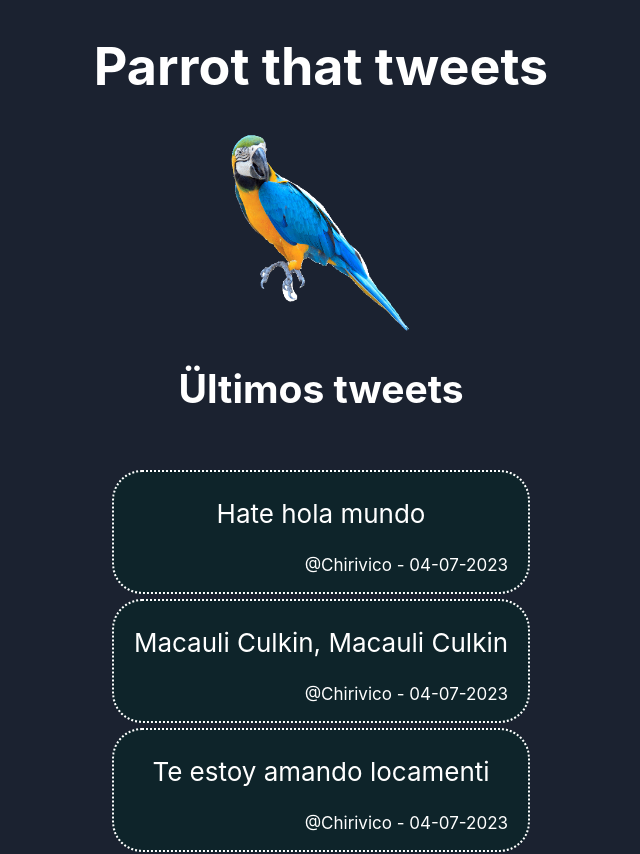
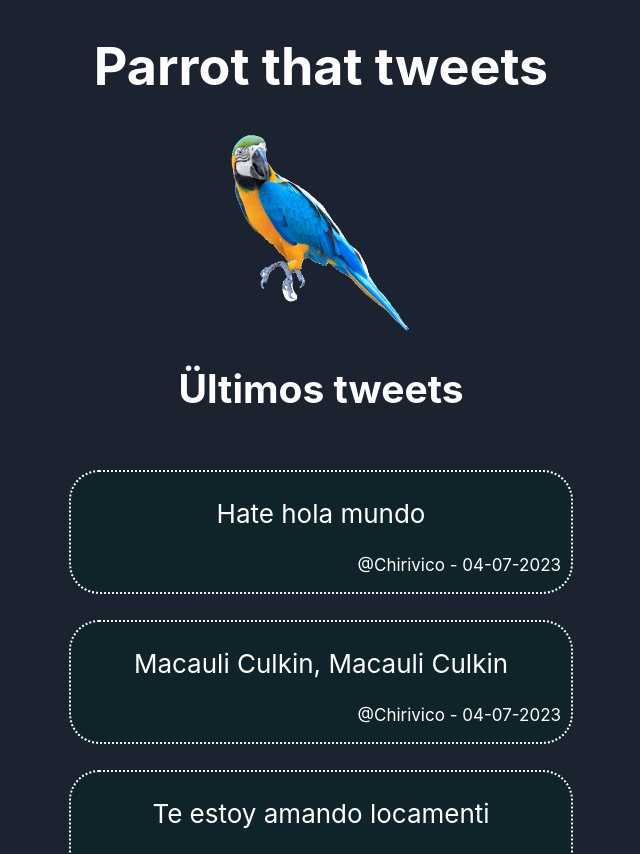
Before and after one commit to dariomlopez/dariomlopez.github.io, a React (Create React App) app: page / in a window 1280 px wide. Shown: the top 854 px of the page, without its empty margins (319-959 px from the left). Built offline with nearby package versions, Linux system fonts and the light colour scheme.

Commit message:
twweeeetttt

```diff
--- a/src/App.css
+++ b/src/App.css
@@ -25,9 +25,11 @@
 .tweet-ind{
   background: #0e242a;
   border: 2px dotted white;
-  margin: 5px auto;
+  margin: 0px 10px;
   border-radius: 30px;
-  padding: 0 20px;
+  padding: 0px 10px;
+  max-width: 60vh;
+  min-width: 40vh;
 }
 
 .tweet-ind:hover{
--- a/src/App.js
+++ b/src/App.js
@@ -1,6 +1,7 @@
-import logo from './img/logo.png';
+import logo from './components/logo.png';
 import './App.css';
-import tweets from "./json/ejemplo.json"
+import tweets from "./components/ejemplo.json"
+import Tweets from './components/tweets';
 
 
 function App() {
@@ -18,17 +19,15 @@ function App() {
         </h2>
         <div className="container">
           <p>
-            {tweets.map(({nickName, writed_on, content})=>(
-              <div className="tweet-ind" key={tweets.id}>
+            {tweets.map(({id, nickName, wrote_on, content})=>(
+              <Tweets className="tweet-ind" key={id} nickName={nickName} wrote_on={wrote_on} content={content}>
                 <p>{content}</p>
-                <p className="tweet-autor">
-                  @{nickName} - {writed_on}
-                </p>
-              </div>
+              </Tweets>
             ))}
           </p>
         </div>
       </main>
+
     </div>
   );
 }
--- /dev/null
+++ b/src/components/ejemplo.json
@@ -0,0 +1,27 @@
+[
+  {
+    "id": 1,
+    "nickName": "Chirivico",
+    "content": "Hate hola mundo",
+    "wrote_on": "04-07-2023"
+  },
+  {
+    "id": 2,
+    "nickName": "Chirivico",
+    "content": "Macauli Culkin, Macauli Culkin",
+    "wrote_on": "04-07-2023"
+  },
+  {
+    "id": 3,
+    "nickName": "Chirivico",
+    "content": "Te estoy amando locamenti",
+    "wrote_on": "04-07-2023"
+  },
+  {
+    "id": 4,
+    "nickName": "Chirivico",
+    "content": "lorem Ipsum es simplemente el texto de relleno de las imprentas y archivos de texto. Lorem Ipsum ha sido el texto de relleno estándar de las industrias desde el año 1500, cuando un impresor desconocido usó una galería de textos y los mezcló de tal manera que logró hacer un libro de textos especimen. No sólo sobrevivió 500 años, sino que tambien ingresó como texto de relleno en documentos electrónicos, quedando esencialmente igual al original. ",
+    "wrote_on": "04-07-2023"
+  }
+
+]
--- /dev/null
+++ b/src/components/tweets.jsx
@@ -0,0 +1,20 @@
+
+function Tweets(tweet){
+  const { id, nickName, wrote_on, content } = tweet;
+
+  return (
+
+        <div className="container">
+          <p>
+              <div className="tweet-ind" key={id}>
+                <p>{content}</p>
+                <p className="tweet-autor">
+                  @{nickName} - {wrote_on}
+                </p>
+              </div>
+          </p>
+        </div>
+  );
+}
+
+export default Tweets;
--- a/src/json/ejemplo.json
+++ /dev/null
@@ -1,27 +0,0 @@
-[
-  {
-    "id": 1,
-    "nickName": "Chirivico",
-    "content": "Hate hola mundo",
-    "writed_on": "04-07-2023"
-  },
-  {
-    "id": 2,
-    "nickName": "Chirivico",
-    "content": "Macauli Culkin, Macauli Culkin",
-    "writed_on": "04-07-2023"
-  },
-  {
-    "id": 3,
-    "nickName": "Chirivico",
-    "content": "Te estoy amando locamenti",
-    "writed_on": "04-07-2023"
-  },
-  {
-    "id": 4,
-    "nickName": "Chirivico",
-    "content": "Pero no sé cómo te lo via disi",
-    "writed_on": "04-07-2023"
-  }
-
-]
```
Also changed, not shown: src/components/logo.png (renamed from src/img/logo.png).
